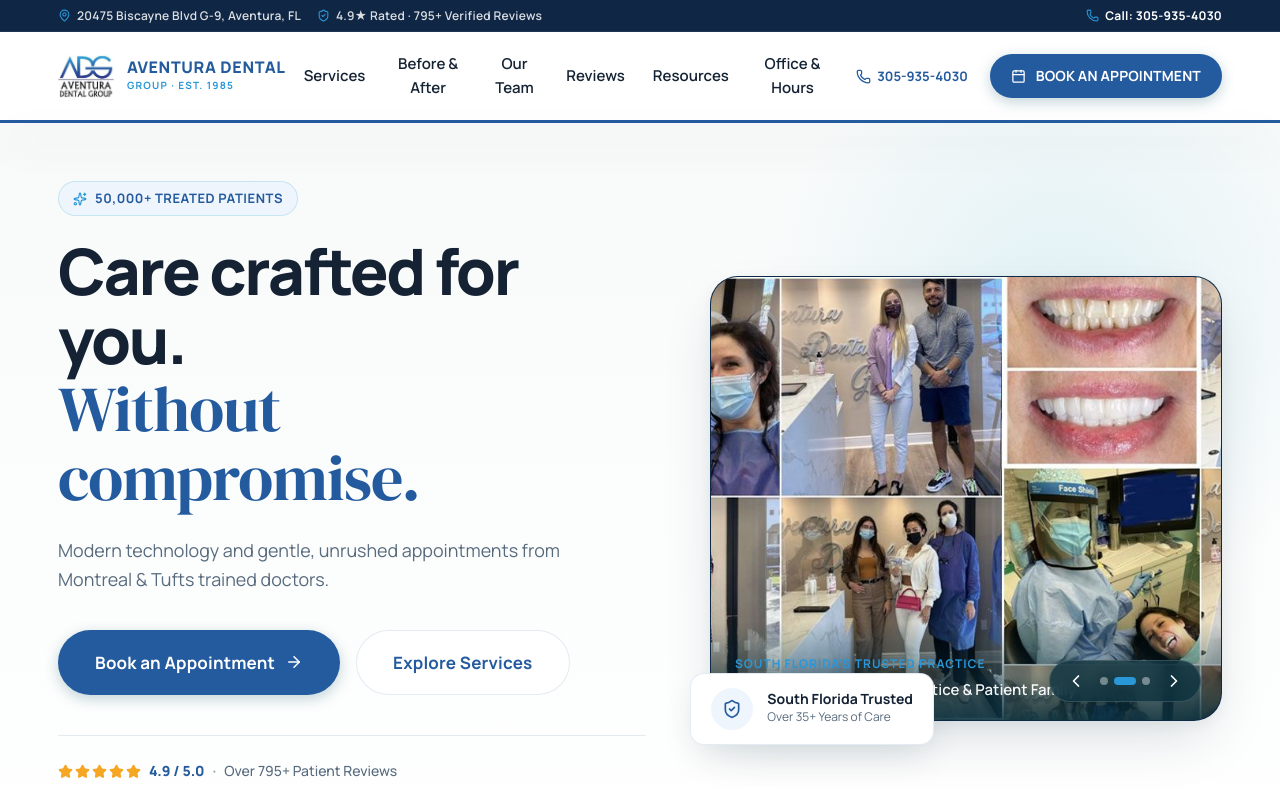
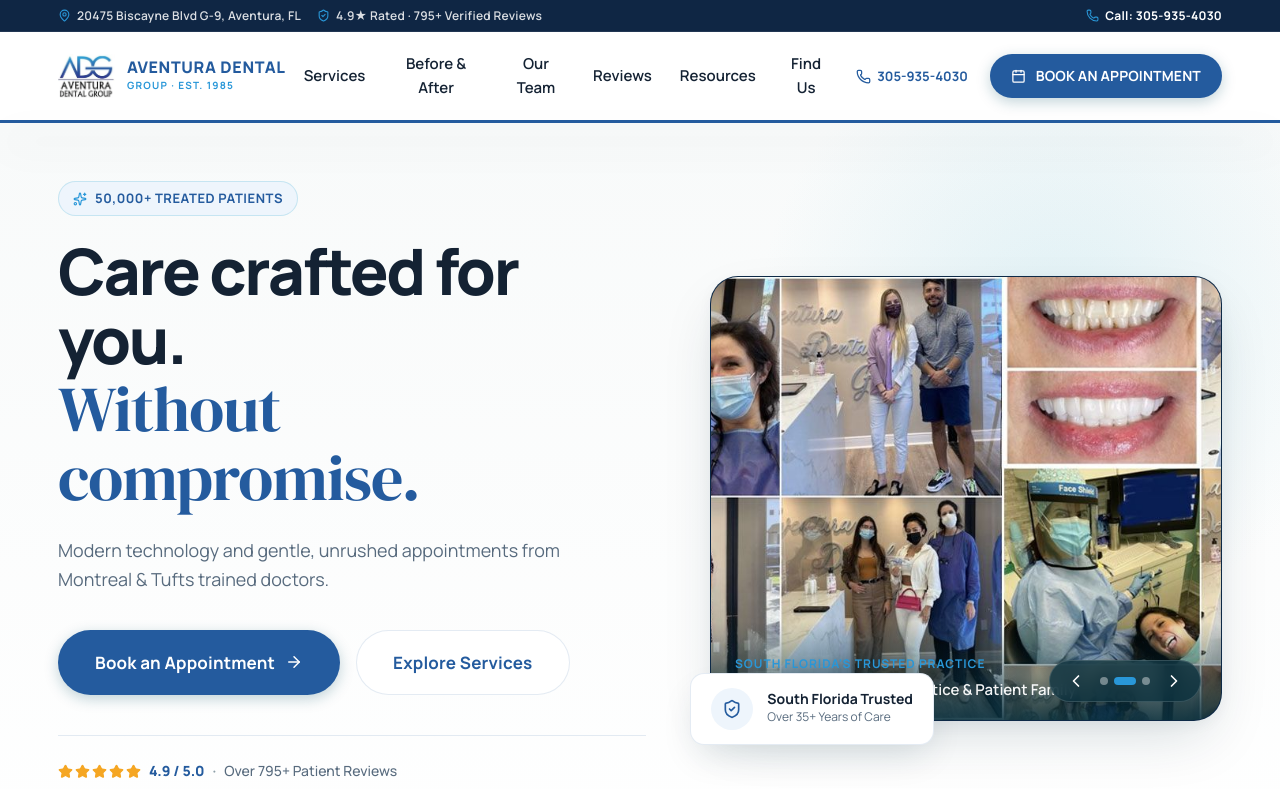
Before and after one commit to uiuxbyahsan/adventuradental, a React (Vite) app: page / in a window 1280 px wide. Shown: the top 789 px of the page. Built offline with nearby package versions, Linux system fonts and the light colour scheme.

Commit message:
Simplify navigation: rename office hours to 'Find Us'

```diff
--- a/src/components/Footer.jsx
+++ b/src/components/Footer.jsx
@@ -114,7 +114,7 @@
               </li>
               <li>
                 <button type="button" className="footer-link-btn" onClick={() => handleNavClick('office')}>
-                  Office & Directions
+                  Find Us
                 </button>
               </li>
             </ul>
--- a/src/components/Header.jsx
+++ b/src/components/Header.jsx
@@ -131,7 +131,7 @@
               </li>
               <li>
                 <button type="button" className="nav-link" onClick={() => handleNavClick('office')}>
-                  Office & Hours
+                  Find Us
                 </button>
               </li>
             </ul>
@@ -193,7 +193,7 @@
                 <ArrowRight size={16} />
               </button>
               <button type="button" className="mobile-nav-link" onClick={() => handleNavClick('office')}>
-                <span>Location, Map & Hours</span>
+                <span>Find Us</span>
                 <ArrowRight size={16} />
               </button>
             </nav>
```
